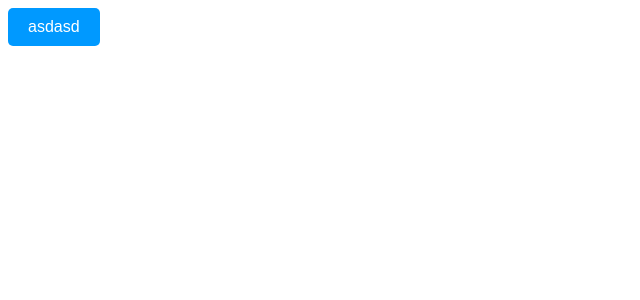
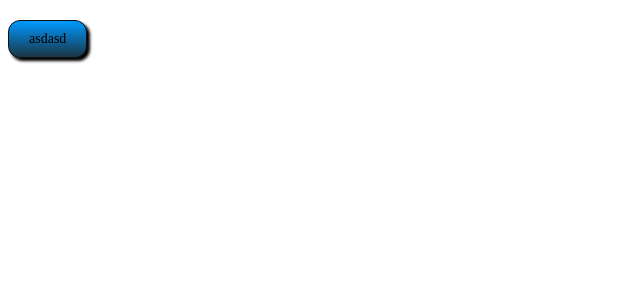
Before and after one commit to Cansinyrkl/todo-app, a React (Create React App) app: page / in a window 1280 px wide. Shown: the top 300 px of the page, without its empty margins (0-640 px from the left). Built offline with nearby package versions, Linux system fonts and the light colour scheme.

Commit message:
styled copmonenets container & buttons

```diff
--- a/src/components/styledComponents/StyledComponents.js
+++ b/src/components/styledComponents/StyledComponents.js
@@ -1,15 +1,34 @@
 import styled from "styled-components";
 
 export const GeneralButton = styled.button`
-  background-color: #0099ff;
-  color: white;
-  border: none;
-  border-radius: 5px;
-  padding: 10px 20px;
-  font-size: 16px;
-  cursor: pointer;
-  transition: 0.3s;
+  background: #0099ff;
+  background-image: -webkit-linear-gradient(top, #0099ff, #1b3545);
+  background-image: -moz-linear-gradient(top, #0099ff, #1b3545);
+  background-image: -ms-linear-gradient(top, #0099ff, #1b3545);
+  background-image: -o-linear-gradient(top, #0099ff, #1b3545);
+  background-image: linear-gradient(to bottom, #0099ff, #1b3545);
+  -webkit-border-radius: 12;
+  -moz-border-radius: 12;
+  border-radius: 12px;
+  -webkit-box-shadow: 3px 3px 3px #000000;
+  -moz-box-shadow: 3px 3px 3px #000000;
+  box-shadow: 3px 3px 3px #000000;
+  font-family: cursive;
+  color: #000000;
+  font-size: 14px;
+  padding: 10px 20px 10px 20px;
+  border: solid #0f0f0f 1px;
+  text-decoration: none;
+  margin-top: 12px;
+
   &:hover {
-    background-color: #0066ff;
+    color: red;
   }
 `;
+export const Container = styled.body`
+  display: flex;
+  justify-content: center;
+  align-items: center;
+  flex-direction: column;
+  height: 85vh;
+`;
```
